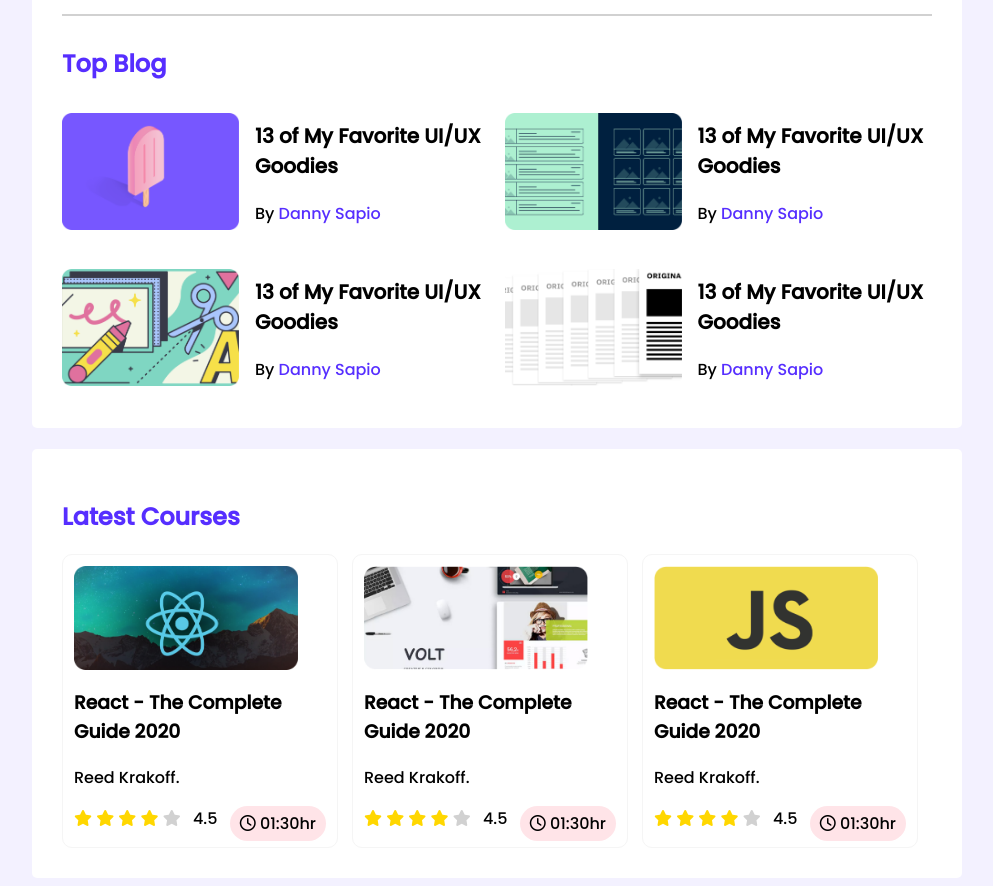
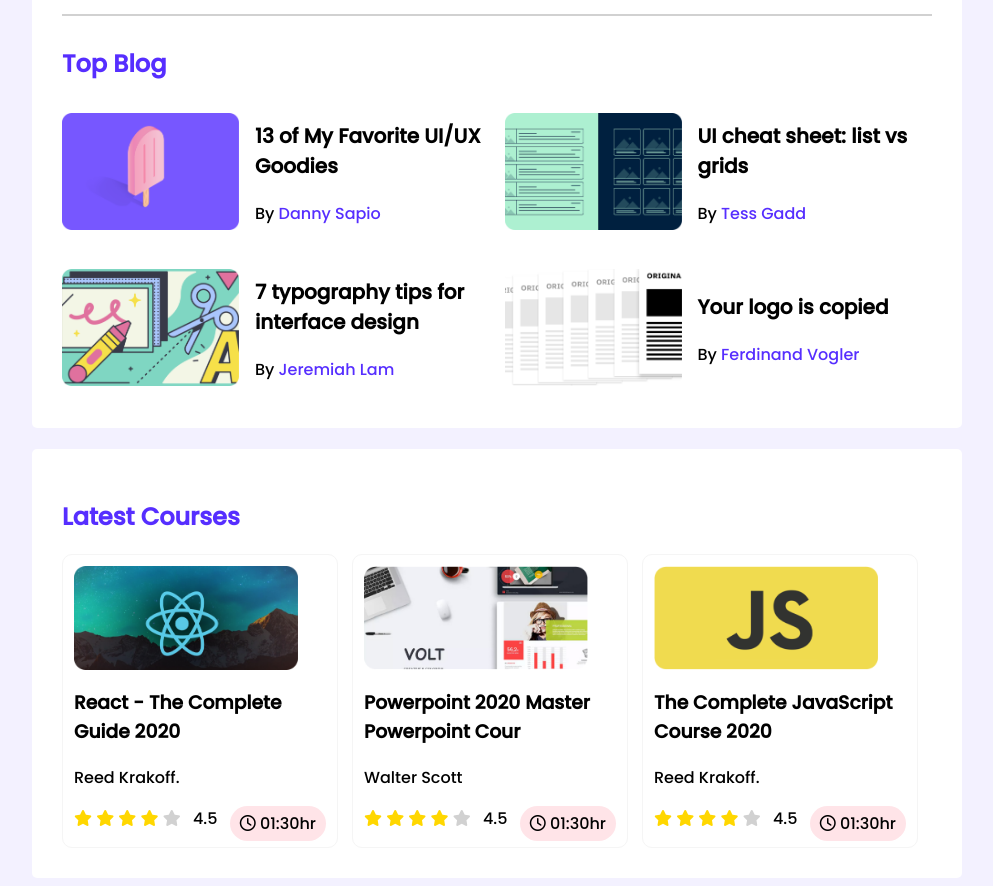
Before and after one commit to hasanalibd/leader-board, a plain HTML site: page index.html in a window 1280 px wide. Shown: the part 400-1286 px from the top of the page, without its empty margins (143-1136 px from the left). Drawn offline with Linux system fonts and the light colour scheme.

Commit message:
tex update

```diff
--- a/index.html
+++ b/index.html
@@ -86,8 +86,9 @@
                             <img src="images/blogs/blog-2.png" alt="">
                         </div>
                         <div class="blog-info">
-                            <h3 class="blog-title">13 of My Favorite UI/UX Goodies</h3>
-                            <p class="blog-author">By <a href="">Danny Sapio</a></p>
+                            <h3 class="blog-title">UI cheat sheet:
+                                list vs grids</h3>
+                            <p class="blog-author">By <a href="">Tess Gadd</a></p>
                         </div>
                     </article>
                     <article class="blog">
@@ -95,8 +96,9 @@
                             <img src="images/blogs/blog-3.png" alt="">
                         </div>
                         <div class="blog-info">
-                            <h3 class="blog-title">13 of My Favorite UI/UX Goodies</h3>
-                            <p class="blog-author">By <a href="">Danny Sapio</a></p>
+                            <h3 class="blog-title">7 typography tips
+                                for interface design</h3>
+                            <p class="blog-author">By <a href="">Jeremiah Lam</a></p>
                         </div>
                     </article>
                     <article class="blog">
@@ -104,8 +106,9 @@
                             <img src="images/blogs/blog-4.png" alt="">
                         </div>
                         <div class="blog-info">
-                            <h3 class="blog-title">13 of My Favorite UI/UX Goodies</h3>
-                            <p class="blog-author">By <a href="">Danny Sapio</a></p>
+                            <h3 class="blog-title">Your logo is
+                                copied</h3>
+                            <p class="blog-author">By <a href="">Ferdinand Vogler</a></p>
                         </div>
                     </article>
 
@@ -147,8 +150,8 @@
                         <img src="images/courses/course-2.png" alt="">
                     </div>
                     <div class="course-info">
-                        <h3 class="course-title">React - The Complete Guide 2020</h3>
-                        <p class="course-autho">Reed Krakoff.</p>
+                        <h3 class="course-title">Powerpoint 2020 Master Powerpoint Cour</h3>
+                        <p class="course-autho">Walter Scott</p>
 
                         <div class="course-rating">
                             <div class="star">
@@ -171,7 +174,7 @@
                         <img src="images/courses/course-3.png" alt="">
                     </div>
                     <div class="course-info">
-                        <h3 class="course-title">React - The Complete Guide 2020</h3>
+                        <h3 class="course-title">The Complete JavaScript Course 2020 </h3>
                         <p class="course-autho">Reed Krakoff.</p>
 
                         <div class="course-rating">
@@ -185,7 +188,7 @@
                             <span>4.5</span>
                             <div class="course-duration">
                                 <i class="fa-regular fa-clock"></i>
-                                01:30hr
+                                <span>01:30hr</span>
                             </div>
                         </div>
                     </div>
```
